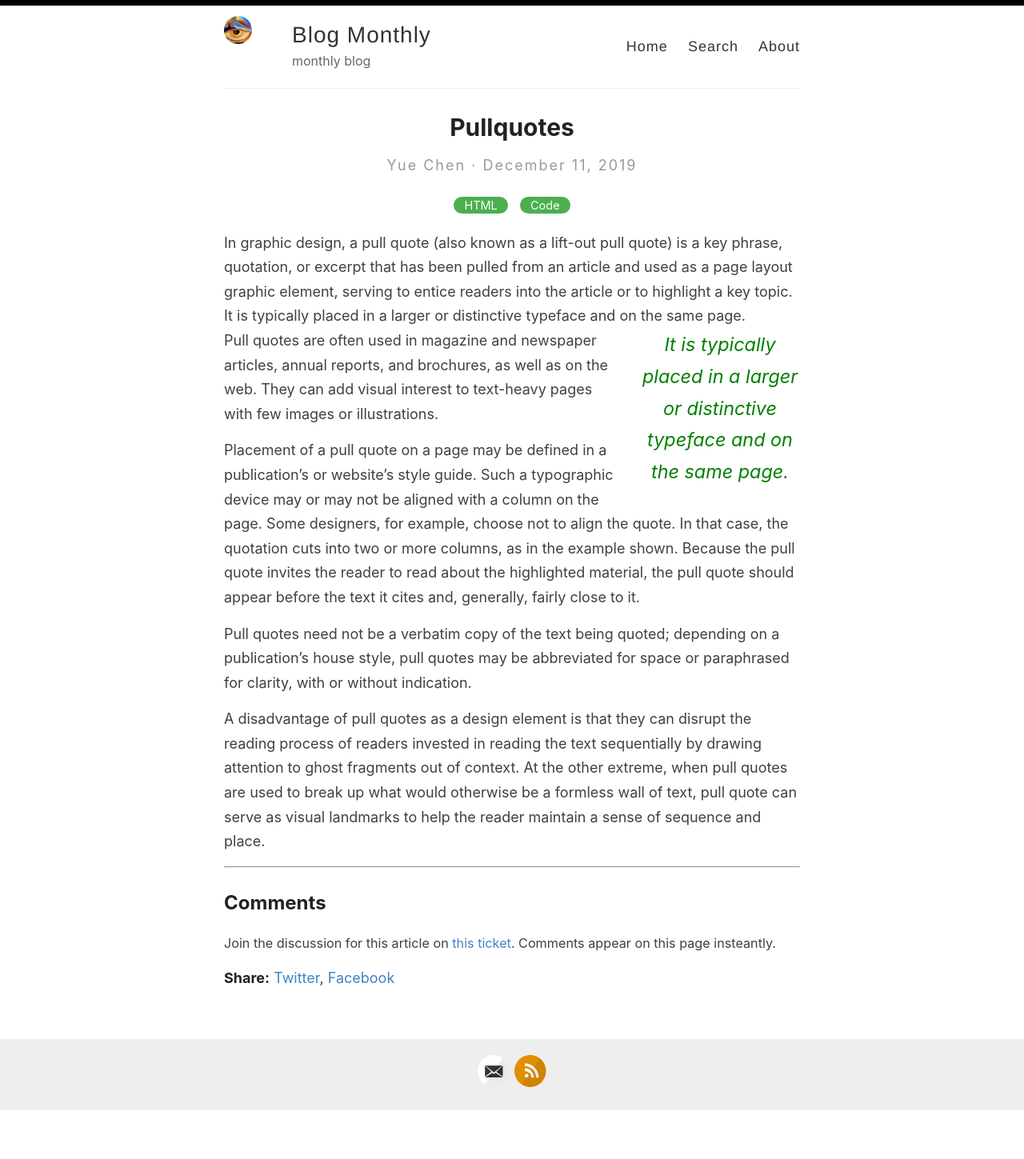
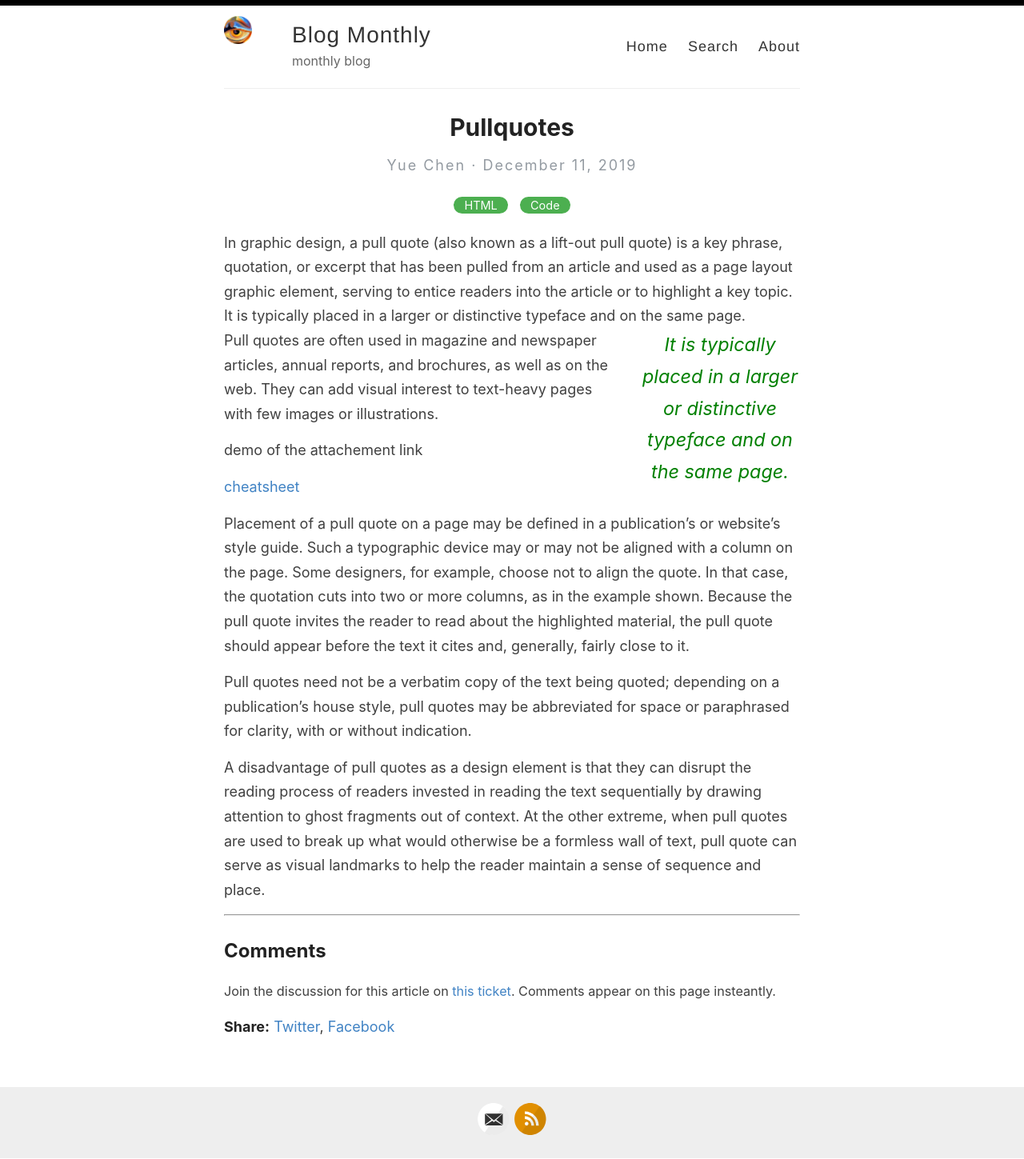
Before and after one commit to insightforum/blog, a Jekyll site: the page built from _posts/2019-12-11-pullquotes.md, in a window 1280 px wide. Shown: the whole page at 80% size. Built offline with Jekyll 4.4.1, drawn with Linux system fonts in a browser that asks for light colours; before the commit the page ends 1388 px from its top, so only the background shows below that.

Commit message:
Update 2019-12-11-pullquotes.md

```diff
--- a/_posts/2019-12-11-pullquotes.md
+++ b/_posts/2019-12-11-pullquotes.md
@@ -8,6 +8,10 @@ excerpt: In graphic design, a pull quote (also known as a lift-out pull quote) i
 
 In graphic design, a pull quote (also known as a lift-out pull quote) is a key phrase, quotation, or excerpt that has been pulled from an article and used as a page layout graphic element, serving to entice readers into the article or to highlight a key topic. {% include pullquote.html quote="It is typically placed in a larger or distinctive typeface and on the same page." %} Pull quotes are often used in magazine and newspaper articles, annual reports, and brochures, as well as on the web. They can add visual interest to text-heavy pages with few images or illustrations.
 
+demo of the attachement link
+
+[cheatsheet](https://github.com/insightforum/blog/blob/master/attachement/markdown-cheatsheet-online.pdf)
+
 Placement of a pull quote on a page may be defined in a publication's or website's style guide. Such a typographic device may or may not be aligned with a column on the page. Some designers, for example, choose not to align the quote. In that case, the quotation cuts into two or more columns, as in the example shown. Because the pull quote invites the reader to read about the highlighted material, the pull quote should appear before the text it cites and, generally, fairly close to it.
 
 Pull quotes need not be a verbatim copy of the text being quoted; depending on a publication's house style, pull quotes may be abbreviated for space or paraphrased for clarity, with or without indication.
```
